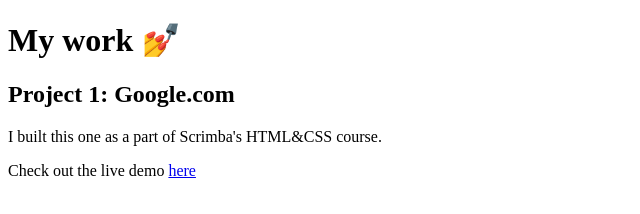
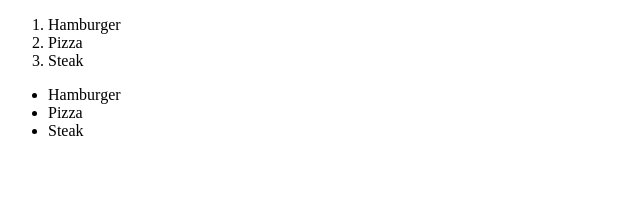
Before and after one commit to Jacob11Q1/HTML---CSS, a plain HTML site: page HTML and CSS/Build & Deploy my first Website/index.html in a window 1280 px wide. Shown: the whole page, without its empty margins (0-640 px from the left). Drawn offline with Linux system fonts and the light colour scheme.

Commit message:
Ordered and Unordered Lists

```diff
--- a/HTML and CSS/Build & Deploy my first Website/index.html
+++ b/HTML and CSS/Build & Deploy my first Website/index.html
@@ -47,12 +47,28 @@
     <button>Sign up!</button> -->
 
     <!-- Challenge 7 Anchor Tags -->
-    <h1>My work ️💅</h1>
+    <!-- <h1>My work ️💅</h1>
     <h2>Project 1: Google.com</h2>
     <p>I built this one as a part of Scrimba's HTML&CSS course.</p>
     <p>Check out the live demo
         <a href="https://www.google.com/" target="_blank">here</a>
-    </p>
+    </p> -->
+
+    <!-- Challenge 8 Lists -->
+    <!-- Ordered List -->
+    <ol>
+        <li>Hamburger</li>
+        <li>Pizza</li>
+        <li>Steak</li>
+    </ol>
+
+    <!-- Unorders List -->
+    <ul>
+        <li>Hamburger</li>
+        <li>Pizza</li>
+        <li>Steak</li>
+    </ul>
+
 
 </body>
 </html>
```
